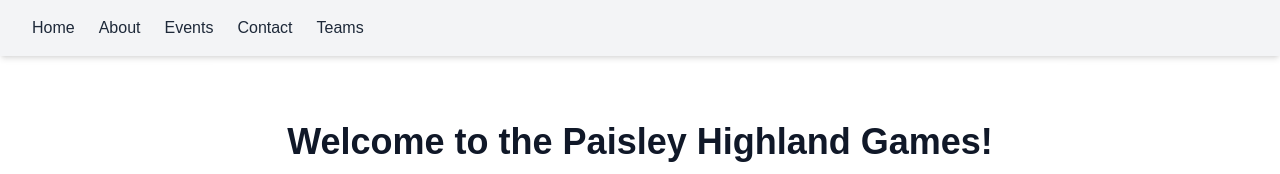
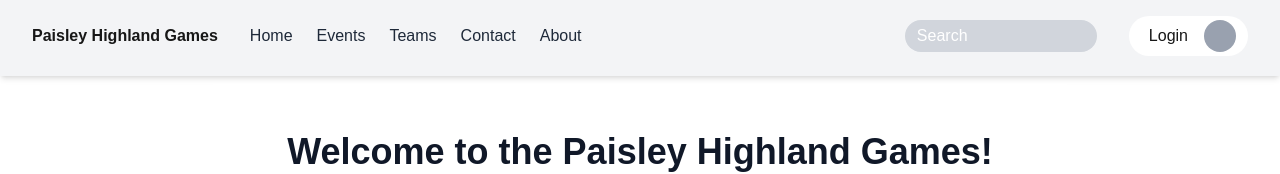
Before and after one commit to FEDavid/COMP10020---Internet-Technologies-CW2, a Next.js app in the folder cw2-paisley-highland-games/: page / in a window 1280 px wide. Shown: the top 174 px of the page. Built offline with nearby package versions, Linux system fonts and the light colour scheme.

Commit message:
Updated NavBar

```diff
--- a/cw2-paisley-highland-games/app/components/ui/navbar.tsx
+++ b/cw2-paisley-highland-games/app/components/ui/navbar.tsx
@@ -4,16 +4,13 @@ import Link from "next/link";
 
 export default function Navbar() {
     return (
-    <nav className="w-full  px-8 py-4 shadow-md bg-gray-100 dark:bg-gray-900 mb-2">
+        <nav className="w-full px-8 pt-4 pb-5 shadow-md bg-gray-100 dark:bg-gray-900 mb-2 flex justify-between items-center">
+            <div id="leftside_nav" className="flex flex-row gap-8">
+                <p className="font-black">Paisley Highland Games</p>
                 <ul className="flex space-x-6">
                     <li>
                         <Link href="/" className="text-gray-800 dark:text-gray-200 hover:underline">
                             Home
-                </Link>
-            </li>
-            <li>
-                <Link href="/about" className="text-gray-800 dark:text-gray-200 hover:underline">
-                    About
                         </Link>
                     </li>
                     <li>
@@ -22,16 +19,29 @@ export default function Navbar() {
                         </Link>
                     </li>
                     <li>
+                        <Link href="/teams" className="text-gray-800 dark:text-gray-200 hover:underline">
+                            Teams
+                        </Link>
+                    </li>
+                    <li>
                         <Link href="/contact" className="text-gray-800 dark:text-gray-200 hover:underline">
                             Contact
                         </Link>
                     </li>
                     <li>
-                <Link href="/teams" className="text-gray-800 dark:text-gray-200 hover:underline">
-                    Teams
+                        <Link href="/about" className="text-gray-800 dark:text-gray-200 hover:underline">
+                            About
                         </Link>
                     </li>
                 </ul>
+            </div>
+            <div id="rightside_nav" className="flex flex-row gap-8 items-center">
+                <div id="searchbar" className="w-48 bg-gray-300 rounded-4xl px-3 py-1 text-(--background)">Search</div>
+                <div id="profile_section" className="flex flex-row items-center gap-2 cursor-pointer bg-(--background) px-3 py-1 rounded-4xl hover:shadow-md">
+                    <p className="px-2">Login</p>
+                    <div id="profile_icon" className="w-8 h-8 bg-gray-400 rounded-full inline-block"></div>
+                </div>
+            </div>
         </nav>
     );
 }
```
Lines whose indentation alone changed are shown as unchanged.
